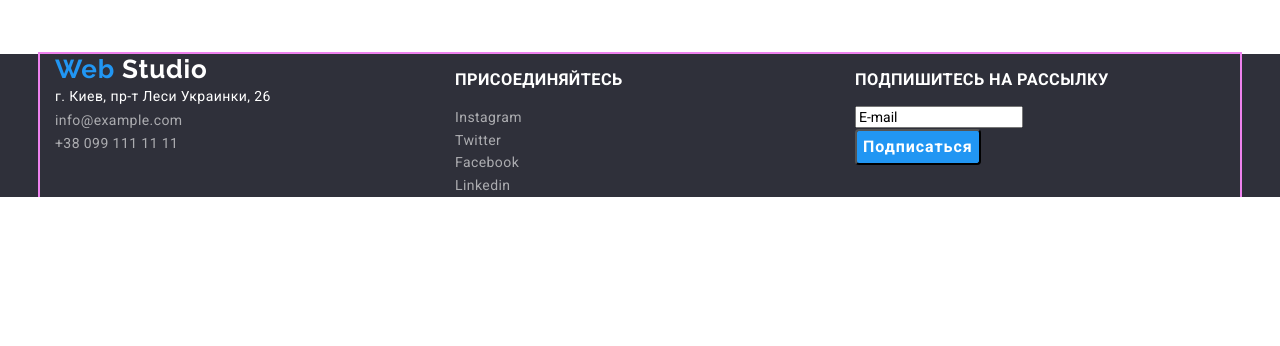
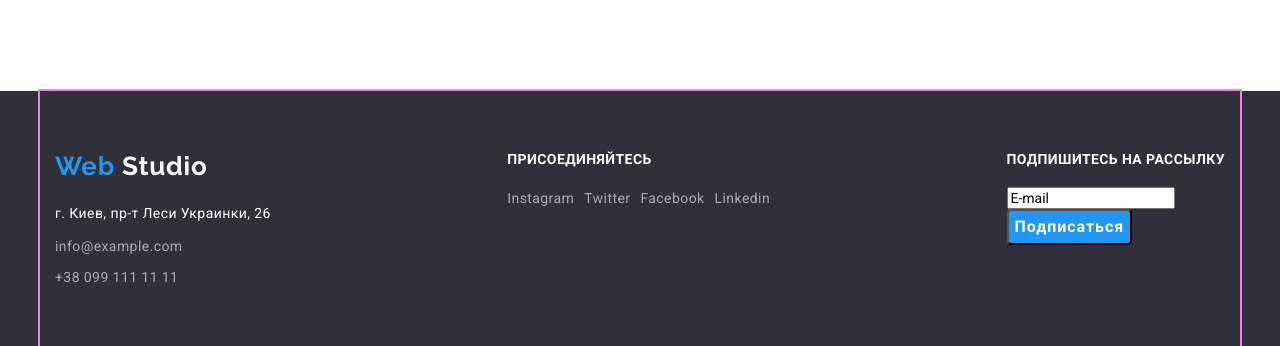
Before and after one commit to volodymyr71/goit-markup-hw-03, a plain HTML site: page index.html in a window 1280 px wide. Shown: the part 2054-2400 px from the top of the page. Before the commit the page ends 2251 px from the top, so only its background shows below. Drawn offline with Linux system fonts and the light colour scheme.

Commit message:
ДЗ-3
Титульна сторінка фінішована

```diff
--- a/css/styles.css
+++ b/css/styles.css
@@ -256,7 +256,9 @@ body {
   color: var(--black-color);
 }
 
-.h3-footer {
+.b-footer {
+  display: block;
+  margin-bottom: 20px;
   font-weight: bold;
   line-height: 1.143;
   text-transform: uppercase;
@@ -320,11 +322,35 @@ body {
 .footer-box {
   display: flex;
   justify-content: space-between;
+  padding-top: 60px;
+  padding-bottom: 60px;
 }
 
 .footer-item {
-  width: calc((100% - 30px * 2) / 3);
+  /* width: calc((100% - 30px * 2) / 3); */
 }
+
+.address-list {
+  font-style: normal;
+}
+
+.address-item:not(:last-child) {
+  margin-bottom: 9px;
+}
+
+.logo-footer-position {
+  display: block;
+  margin-bottom: 20px;
+}
+
+.social-list-footer {
+  display: flex;
+  /* padding-bottom: 24px; */
+  /* justify-content: center; */
+}
+
+.social-item-footer:not(:last-child) {
+  margin-right: 10px;
 
 .h2-portfolio {
   font-weight: bold;
--- a/index.html
+++ b/index.html
@@ -298,33 +298,32 @@
       <div class="container footer-box">
         <!-- Секція футера 1 -->
         <div class="footer-item">
-          <ul class="unmark">
-            <li>
-              <a href="index.html" class="logo"
+          <a href="index.html" class="logo logo-footer-position"
               >Web <span class="logo-span-white">Studio</span></a
               >
-            </li>
-
-            <li>
+          <address class="address-list">
+          <ul class="unmark">
+            <li class="address-item">
               <a href="#" class="address-link">г. Киев, пр-т Леси Украинки, 26</a>
             </li>
-            <li>
+            <li class="address-item">
               <a href="mailto:info@example.com" class="contacts-link-footer"
                 >info@example.com</a
               >
             </li>
-            <li>
+            <li class="address-item">
               <a href="tel:+380991111111" class="contacts-link-footer">
                +38 099 111 11 11
               </a>
             </li>
           </ul>
+        </address>
         </div>
         <!-- Секція футера 2 -->
         <div class="footer-item">
-          <h3 class="h3-footer">присоединяйтесь</h3>
-          <ul class="unmark">
-            <li>
+          <b class="b-footer">присоединяйтесь</b>
+          <ul class="unmark social-list-footer">
+            <li class="social-item-footer">
               <a
                 href="#"
                 target="_blank"
@@ -333,7 +332,7 @@
                 ><span>Instagram</span></a
               >
             </li>
-            <li>
+            <li class="social-item-footer">
               <a
                 href="#"
                 target="_blank"
@@ -342,7 +341,7 @@
                 ><span>Twitter</span></a
               >
             </li>
-            <li>
+            <li class="social-item-footer">
               <a
                 href="#"
                 target="_blank"
@@ -351,7 +350,7 @@
                 ><span>Facebook</span></a
               >
             </li>
-            <li>
+            <li class="social-item-footer">
               <a
                 href="#"
                 target="_blank"
@@ -364,7 +363,7 @@
         </div>
         <!-- Секція футера 3 -->
         <div class="footer-item">
-          <h3 class="h3-footer">подпишитесь на рассылку</h3>
+          <b class="b-footer">подпишитесь на рассылку</b>
           <input type="email" name="login" value="E-mail">
           <button class="button-main">Подписаться</button>
         </div>
```
